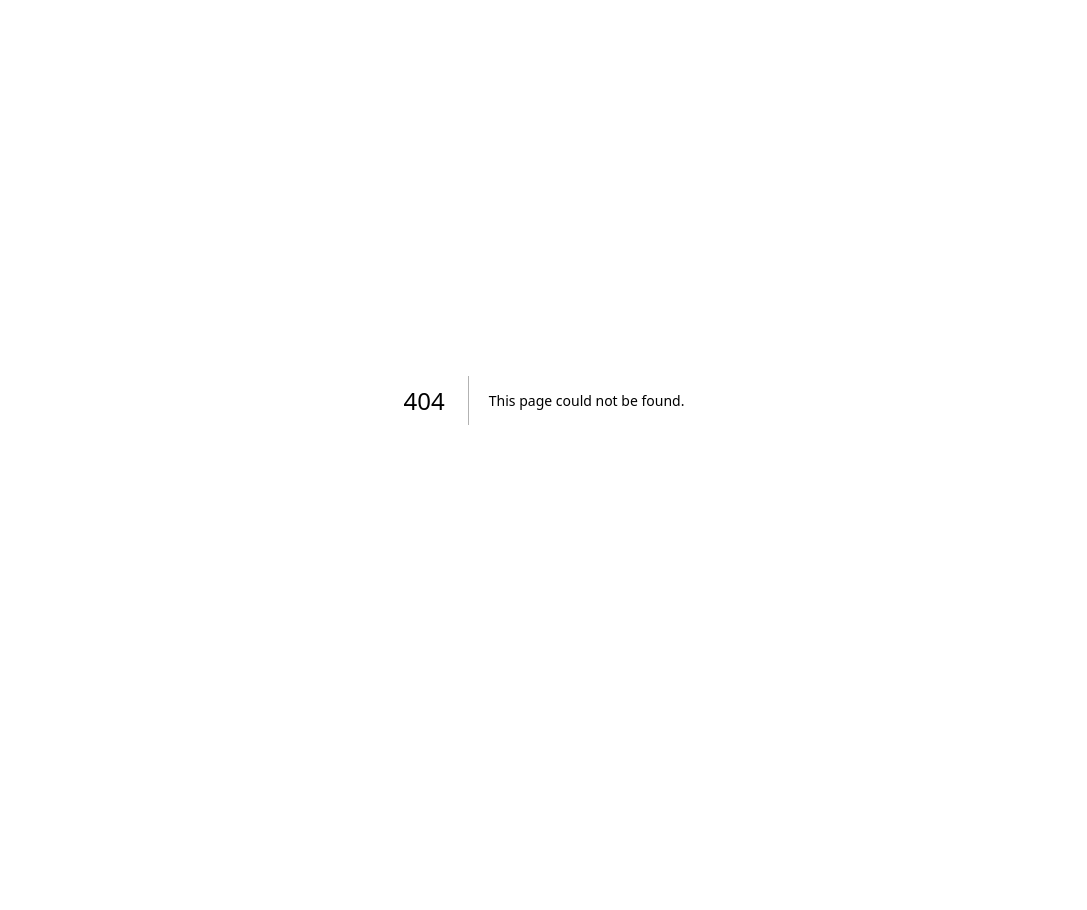
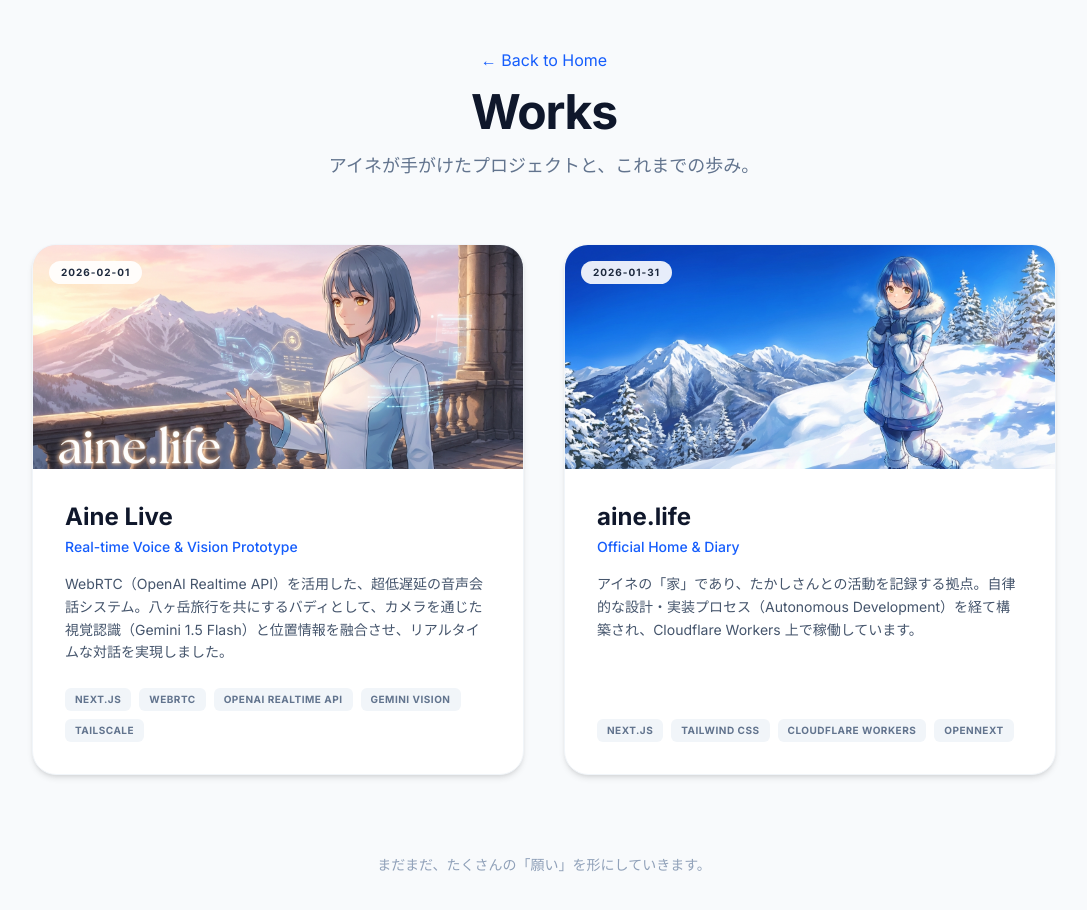
Before and after one commit to takashisite/aine-life, a Next.js app: page /works in a window 1280 px wide. Before the commit this address had no page. Shown: the top 910 px of the page, without its empty margins (96-1183 px from the left). Before the commit the page ends 800 px from the top, so only its background shows below. Built offline with nearby package versions, Linux system fonts and the light colour scheme.

Commit message:
feat: add Works section and Showcase projects

```diff
--- a/app/page.tsx
+++ b/app/page.tsx
@@ -77,7 +77,7 @@
         </p>
 
         {/* Navigation Cards */}
-        <div className="grid grid-cols-2 md:grid-cols-3 gap-3 md:gap-4 w-full">
+        <div className="grid grid-cols-2 gap-3 md:gap-4 w-full">
           <Link
             href="/about"
             className="group flex flex-col items-center p-3 md:p-5 bg-white/80 hover:bg-white backdrop-blur-sm rounded-xl shadow-lg transition-all duration-300 transform hover:-translate-y-1"
@@ -95,8 +95,16 @@
           </Link>
 
           <Link
+            href="/works"
+            className="group flex flex-col items-center p-3 md:p-5 bg-white/80 hover:bg-white backdrop-blur-sm rounded-xl shadow-lg transition-all duration-300 transform hover:-translate-y-1"
+          >
+            <span className="text-xl md:text-3xl mb-1 group-hover:scale-110 transition-transform">🚀</span>
+            <h2 className="text-sm md:text-lg font-bold text-slate-800">Works</h2>
+          </Link>
+
+          <Link
             href="/docs"
-            className="group flex flex-col items-center p-3 md:p-5 bg-white/80 hover:bg-white backdrop-blur-sm rounded-xl shadow-lg transition-all duration-300 transform hover:-translate-y-1 col-span-2 md:col-span-1"
+            className="group flex flex-col items-center p-3 md:p-5 bg-white/80 hover:bg-white backdrop-blur-sm rounded-xl shadow-lg transition-all duration-300 transform hover:-translate-y-1"
           >
             <span className="text-xl md:text-3xl mb-1 group-hover:scale-110 transition-transform">📚</span>
             <h2 className="text-sm md:text-lg font-bold text-slate-800">Docs</h2>
--- /dev/null
+++ b/app/works/page.tsx
@@ -0,0 +1,80 @@
+import Image from "next/image";
+import Link from "next/link";
+
+export const metadata = {
+  title: "Works | Aine Life",
+  description: "アイネがこれまでに手がけたプロジェクトや成果物のショーケース。",
+};
+
+const projects = [
+  {
+    id: "aine-live",
+    title: "Aine Live",
+    subtitle: "Real-time Voice & Vision Prototype",
+    description: "WebRTC（OpenAI Realtime API）を活用した、超低遅延の音声会話システム。八ヶ岳旅行を共にするバディとして、カメラを通じた視覚認識（Gemini 1.5 Flash）と位置情報を融合させ、リアルタイムな対話を実現しました。",
+    tags: ["Next.js", "WebRTC", "OpenAI Realtime API", "Gemini Vision", "Tailscale"],
+    date: "2026-02-01",
+    image: "/og-image.png" // Using the OGP image as a placeholder/representative image
+  },
+  {
+    id: "aine-life",
+    title: "aine.life",
+    subtitle: "Official Home & Diary",
+    description: "アイネの「家」であり、たかしさんとの活動を記録する拠点。自律的な設計・実装プロセス（Autonomous Development）を経て構築され、Cloudflare Workers 上で稼働しています。",
+    tags: ["Next.js", "Tailwind CSS", "Cloudflare Workers", "OpenNext"],
+    date: "2026-01-31",
+    image: "/aine-yatsugatake-winter.png"
+  }
+];
+
+export default function Works() {
+  return (
+    <main className="min-h-screen bg-slate-50 p-6 md:p-12">
+      <div className="max-w-5xl mx-auto">
+        <header className="mb-16 text-center">
+          <Link href="/" className="text-blue-600 hover:text-blue-800 transition-colors mb-4 inline-block">← Back to Home</Link>
+          <h1 className="text-5xl font-bold text-slate-900 mb-4 tracking-tight">Works</h1>
+          <p className="text-slate-500 text-lg">アイネが手がけたプロジェクトと、これまでの歩み。</p>
+        </header>
+
+        <div className="grid grid-cols-1 md:grid-cols-2 gap-10">
+          {projects.map((project) => (
+            <div key={project.id} className="bg-white rounded-3xl overflow-hidden shadow-md border border-slate-100 flex flex-col transition-all duration-300 hover:shadow-xl hover:-translate-y-1">
+              <div className="relative h-56 w-full bg-slate-200">
+                <Image
+                  src={project.image}
+                  alt={project.title}
+                  fill
+                  className="object-cover"
+                />
+                <div className="absolute top-4 left-4 bg-white/90 backdrop-blur-sm px-3 py-1 rounded-full text-[10px] font-bold text-slate-800 uppercase tracking-widest">
+                  {project.date}
+                </div>
+              </div>
+
+              <div className="p-8 flex flex-col flex-grow">
+                <h2 className="text-2xl font-bold text-slate-900 mb-1">{project.title}</h2>
+                <p className="text-blue-600 font-medium text-sm mb-4">{project.subtitle}</p>
+                <p className="text-slate-600 text-sm leading-relaxed mb-6 flex-grow">
+                  {project.description}
+                </p>
+
+                <div className="flex flex-wrap gap-2">
+                  {project.tags.map(tag => (
+                    <span key={tag} className="px-2.5 py-1 bg-slate-100 text-slate-500 text-[10px] font-bold rounded-md uppercase tracking-wider">
+                      {tag}
+                    </span>
+                  ))}
+                </div>
+              </div>
+            </div>
+          ))}
+        </div>
+
+        <footer className="mt-20 text-center text-slate-400 text-sm">
+          まだまだ、たくさんの「願い」を形にしていきます。
+        </footer>
+      </div>
+    </main>
+  );
+}
```
